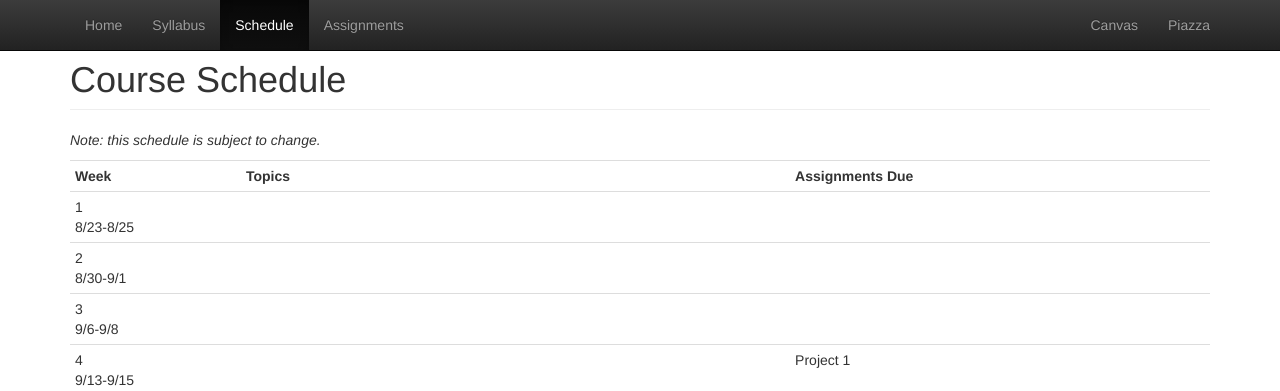
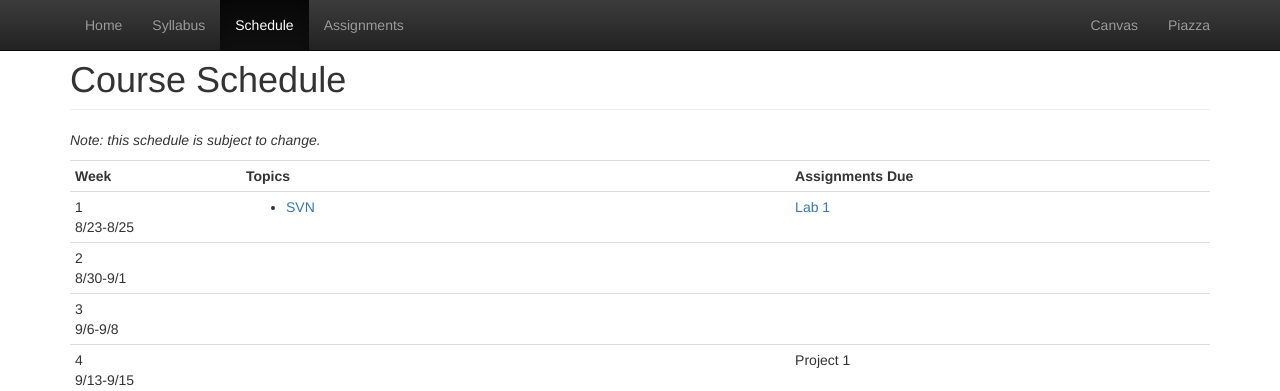
Before and after one commit to CS112-F16/cs112-f16.github.io, a Jekyll site: the page built from schedule.html, in a window 1280 px wide and 1047 px high. Shown: the top 391 px of the window. Built offline with Jekyll 4.4.1, drawn with Linux system fonts in a browser that asks for light colours.

Commit message:
add links for week 1

```diff
--- a/index.html
+++ b/index.html
@@ -18,6 +18,7 @@ title: Home
 	<ul>
 		<li><a href="https://docs.oracle.com/javase/8/docs/api/">Java API</a></li>
 		<li><a href="http://www.oracle.com/technetwork/java/javase/downloads/index.html">Java Platform Download</a></li>
+		<li><a href="http://docs.oracle.com/javase/tutorial/java/index.html">The Java Tutorials</a></li>
 		<li><a href="https://www.sublimetext.com/">Sublime Text Editor</a></li>
 	</ul>
 
--- a/schedule.html
+++ b/schedule.html
@@ -17,8 +17,12 @@ title: Schedule
     </tr>
     <tr>
       <td>1<br/>8/23-8/25</td>
-      <td></td>
-      <td></td>
+      <td>
+        <ul>
+        <li><a href="https://github.com/CS112-F16/notes/blob/master/svn_guide.md">SVN</a></li>
+        </ul>
+      </td>
+      <td><a href="https://github.com/CS112-F16/labs/blob/master/lab1.md">Lab 1</a></td>
     </tr>
     <tr>
       <td>2<br/>8/30-9/1</td>
```
Also changed, not shown: 2 other files.
